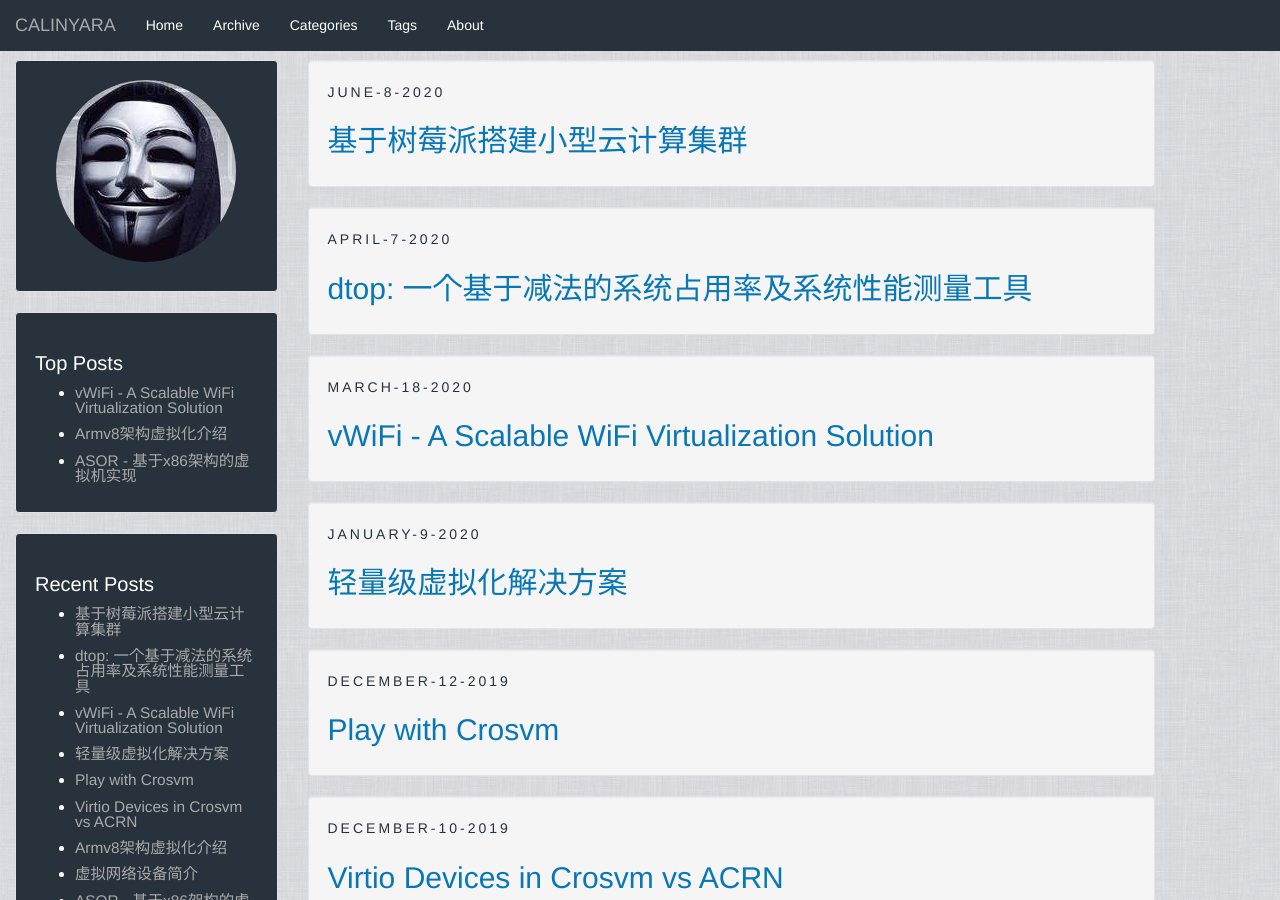
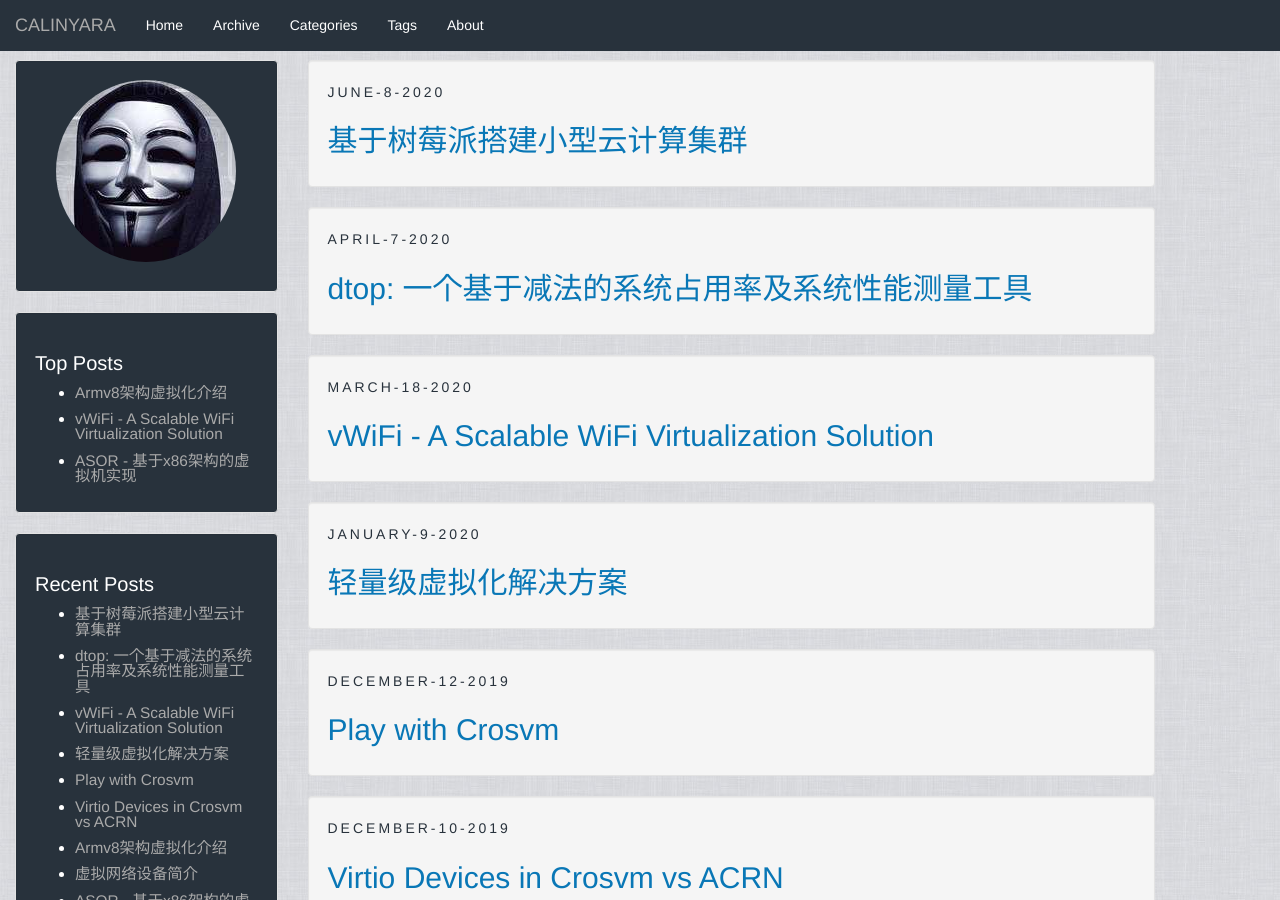
Before and after one commit to calinyara/calinyara.github.io, a Jekyll site: the page built from index.html, in a window 1280 px wide and 900 px high. Built offline with Jekyll 4.4.1, drawn with Linux system fonts in a browser that asks for light colours; the list of posts is cut into pages by our own code; part of the change alters nothing that is shown.

Commit message:
update tops

```diff
--- a/_data/tops.yml
+++ b/_data/tops.yml
@@ -1,3 +1,3 @@
+- url: "armv8-virtualization"
 - url: "vWiFi-A-Scalable-WiFi-Virtualization-Solution"
-- url: "armv8-virtualization"
 - url: "asor-hypervisor"
```
